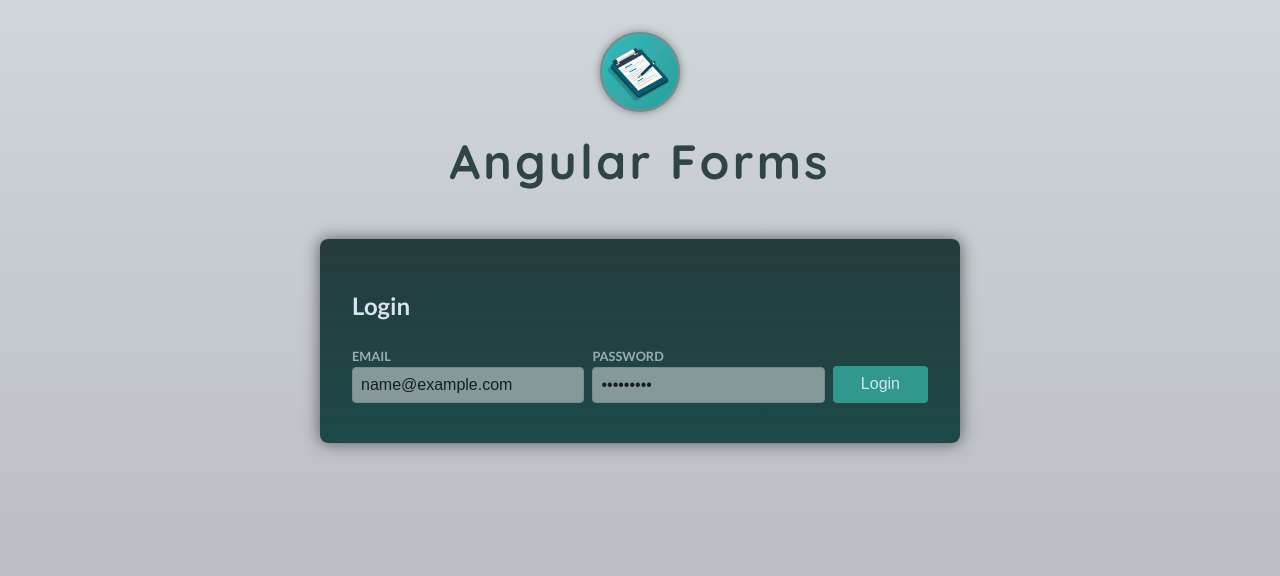
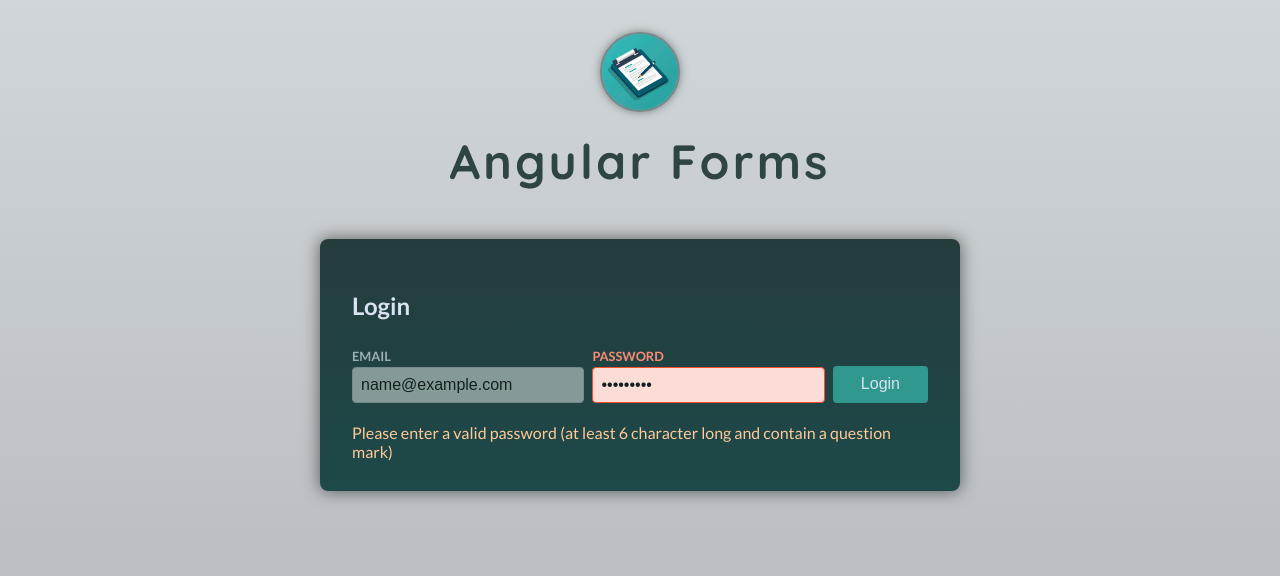
Before and after one commit to kapiljugnu/angular-forms, an Angular app: page / in a window 1280 px wide. Both pictures are taken after typing "name@example.com", "Sample123" into the empty fields and a click on the button "Login". Shown: the top 576 px of the page. Built offline with nearby package versions, Linux system fonts and the light colour scheme.

Commit message:
custom validator reactive form

```diff
--- a/src/app/auth/login/login.component.html
+++ b/src/app/auth/login/login.component.html
@@ -19,7 +19,7 @@
   <p class="control-error">Please enter the valid email address</p>
   } @if(passwordIsInvalid) {
   <p class="control-error">
-    Please enter a valid password (at least 6 character long)
+    Please enter a valid password (at least 6 character long and contain a question mark)
   </p>
   }
 </form>
--- a/src/app/auth/login/login.component.ts
+++ b/src/app/auth/login/login.component.ts
@@ -1,10 +1,19 @@
 import { Component } from '@angular/core';
 import {
+  AbstractControl,
   FormControl,
   FormGroup,
   ReactiveFormsModule,
   Validators,
 } from '@angular/forms';
+
+
+function mustContainQuestionMark (control: AbstractControl) {
+  if (control.value.includes('?')) {
+    return null;
+  }
+  return {doesNotContainQuestionMark: true}
+}
 
 @Component({
   selector: 'app-login',
@@ -19,7 +28,7 @@
       validators: [Validators.required, Validators.email],
     }),
     password: new FormControl('', {
-      validators: [Validators.required, Validators.minLength(6)],
+      validators: [Validators.required, Validators.minLength(6), mustContainQuestionMark],
     }),
   });
 
```
